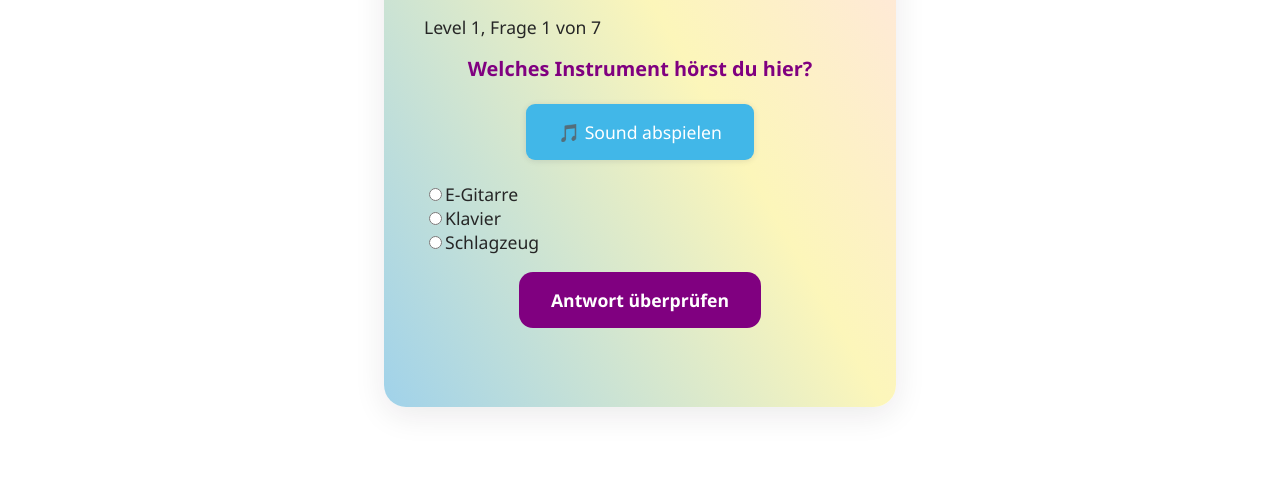
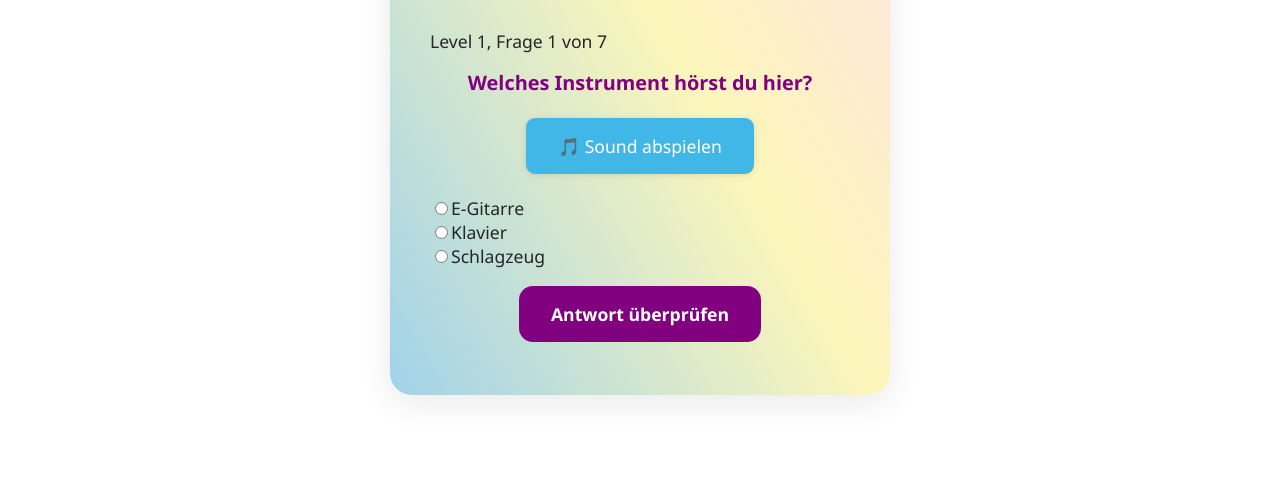
Before and after one commit to Val237/FinalVersion, a plain HTML site: page quizz.html in a window 1280 px wide. Shown: the part 301-800 px from the top of the page. Drawn offline with Linux system fonts and the light colour scheme.

Commit message:
height weg

```diff
--- a/Stylesheet.css
+++ b/Stylesheet.css
@@ -625,15 +625,16 @@ h2 {
   margin: 0 auto;
   grid-area: main;
   margin-bottom: 10%;
+  padding:15px;
+
 }
 
 .quiz-container {
   background: linear-gradient(60deg, #a0d2ea 0%, #fcf6ba 60%, #ffe5e0 100%);
   border-radius: 22px;
   width: 80%;
-  height: 80%;
-  margin: 0 auto;
-  padding: 20px;
+  margin: auto auto;
+  padding: 40px;
   box-shadow: 0 8px 32px rgba(30, 25, 35, 0.09);
   display: flex;
   flex-direction: column;
```
